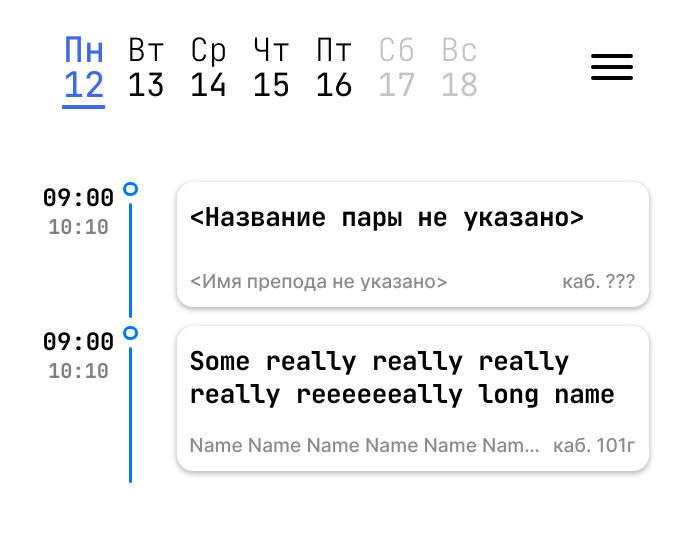
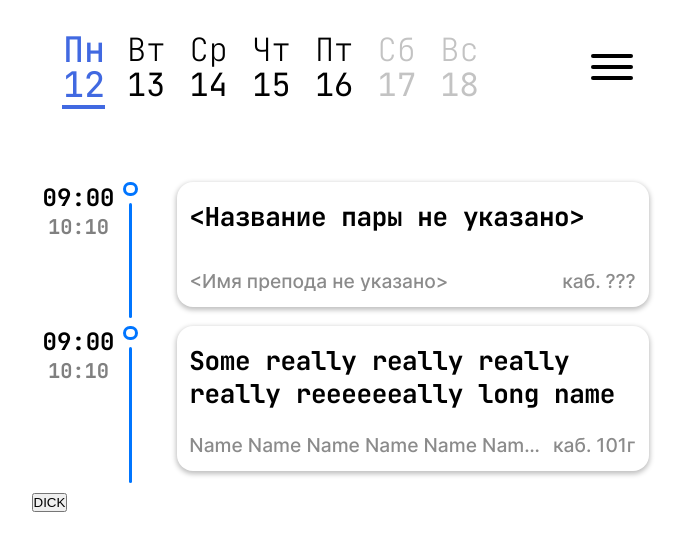
Before and after one commit to stinger222/edu-schedule-constructor, a React (Create React App) app: page / in a window 1280 px wide. Shown: the top 550 px of the page, without its empty margins (296-979 px from the left). Built offline with nearby package versions, Linux system fonts and the light colour scheme.

Commit message:
Add initial MobX store

```diff
--- a/src/App.tsx
+++ b/src/App.tsx
@@ -1,9 +1,17 @@
+import { observer } from "mobx-react";
+import { useContext } from "react";
+import { StoreContext } from ".";
+
 import Container from "./components/ordinary/Container/Container";
 import LessonCard from "./components/ordinary/LessonCard/LessonCard";
 import ProgressBar from "./components/ordinary/ProgressBar/ProgressBar";
+import Dropdown from "./components/smart/Dropdown/Dropdown";
 import Header from "./components/smart/Header/Header";
 
+
 function App() {
+	const { uiStore } = useContext(StoreContext)
+
   return (
     <Container>
 			<Header>
@@ -34,9 +42,13 @@ function App() {
 				/>
 			</div>
 
+		<button onClick={() => {
+			uiStore.toggleDropdown()
+		}}>DICK</button>
 
+		{uiStore.isDropdownOpen && <Dropdown/>}
     </Container>
   )
 }
 
-export default App;
+export default observer(App);
--- /dev/null
+++ b/src/core/store/RootStore.ts
@@ -0,0 +1,12 @@
+import { IUIStore } from './../types/store';
+import UIStore from './UIStore';
+
+class RootStore {
+	uiStore: IUIStore
+
+	constructor() {
+		this.uiStore = new UIStore()
+	}
+}
+
+export default RootStore
--- /dev/null
+++ b/src/core/store/UIStore.ts
@@ -0,0 +1,16 @@
+import { makeAutoObservable } from 'mobx';
+import { IUIStore } from './../types/store';
+
+class UIStore implements IUIStore {
+	isDropdownOpen = false;
+
+	constructor() {
+		makeAutoObservable(this)
+	}
+
+	toggleDropdown(newState?: boolean) {
+		this.isDropdownOpen = newState ? newState : !this.isDropdownOpen
+	}
+}
+
+export default UIStore
--- /dev/null
+++ b/src/core/types/store.ts
@@ -0,0 +1,4 @@
+export interface IUIStore {
+	isDropdownOpen: boolean,
+	toggleDropdown: (newState?: boolean) => void
+}
--- a/src/core/utils/helpers.ts
+++ b/src/core/utils/helpers.ts
@@ -5,7 +5,7 @@ export const getCurrentWeekDates = (): weekDates => {
 	const date = new Date()
 	date.setDate(date.getDate() - (date.getDay() === 0 ? 7 : date.getDay())) // now it's current week sunday date
 	for (let i = 0; i < 7; i++) {
-		date.setDate(date.getDate() + 1) // now it's monday
+		date.setDate(date.getDate() + 1) // and now it's monday
 		result.push(date.getDate())
 	}
 
--- a/src/index.tsx
+++ b/src/index.tsx
@@ -2,13 +2,21 @@ import React from 'react';
 import App from './App';
 import ReactDOM from 'react-dom/client';
 import GlobalStyles from './core/themes/GlobalStyles';
+import RootStore from './core/store/RootStore';
+
+const rootStore = new RootStore()
+export const StoreContext = React.createContext<typeof rootStore>(rootStore)
 
 const root = ReactDOM.createRoot(
   document.getElementById('root') as HTMLElement
 );
+
+
 root.render(
   <React.StrictMode>
-		<GlobalStyles />
-		<App />
+		<StoreContext.Provider value={rootStore}>
+			<GlobalStyles />
+			<App />
+		</StoreContext.Provider>
   </React.StrictMode>
 );
```
